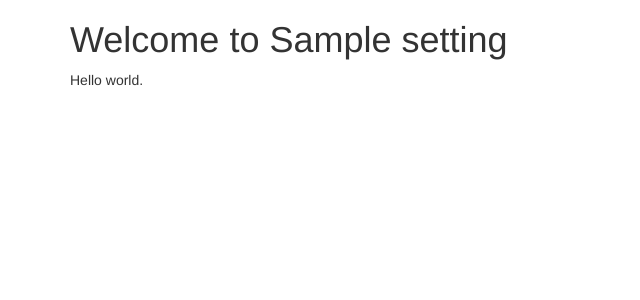
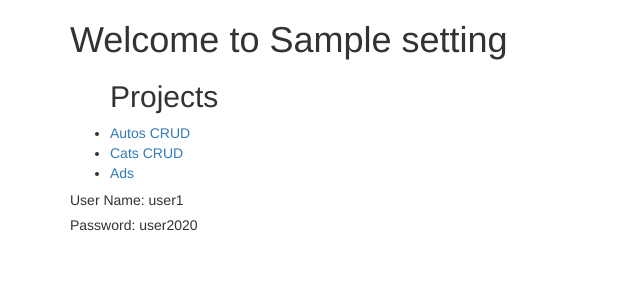
Before and after one commit to khattab97/DjangoProjects, a Django app: template mysite/home/templates/home/main.html in a window 1280 px wide. Shown: the top 300 px of the page, without its empty margins (0-640 px from the left). Run offline with Django 3.2, Linux system fonts and the light colour scheme; the template is opened without the code that fills it: most values are stand-ins (such as "Sample title", 1, 10 or a date in 2020); some libraries are stand-ins or nearby versions.

```diff
--- a/mysite/ads/forms.py
+++ b/mysite/ads/forms.py
@@ -10,7 +10,7 @@ class CreateForm(forms.ModelForm):
 
 
     picture = forms.FileField(required=False, label='File to Upload <= '+max_upload_limit_text)
-
+    upload_field_name = 'picture'
 
 
 
@@ -28,7 +28,7 @@ class CreateForm(forms.ModelForm):
 
     def save(self, commit=True):
         instance = super(CreateForm, self).save(commit=False)
-        f = instance.get('picture')
+        f = instance.picture
         if isinstance(f, InMemoryUploadedFile):
             bytearr = f.read()
             instance.content_type = f.content_type
--- a/mysite/ads/views.py
+++ b/mysite/ads/views.py
@@ -58,14 +58,14 @@ class AdUpdateView(LoginRequiredMixin, View):
         return render(request, self.template_name, ctx)
 
     def post(self, request, pk):
-        ad = get_object_or_404(Ad, id=pk, owner=self.requst.user)
+        ad = get_object_or_404(Ad, id=pk, owner=self.request.user)
         form = CreateForm(request.POST, request.FILES or None, instance=ad)
         if not form.is_valid():
             ctx = {'form': form}
             return render(request, self.template_name, ctx)
         form.save()
 
-        return redirect(self.reverse_lazy)
+        return redirect(self.success_url)
 
 
 class AdDeleteView(OwnerDeleteView):
--- a/mysite/home/templates/home/main.html
+++ b/mysite/home/templates/home/main.html
@@ -1,7 +1,21 @@
 {% extends "base_bootstrap.html" %}
 {% block content %}
     <h1>Welcome to {{ settings.APP_NAME }}</h1>
+    <ul>
+        <h2>Projects</h2>
+        <li>
+            <a href="autos">Autos CRUD</a>
+        </li>
+        <li>
+            <a href="cats">Cats CRUD</a>
+        </li>
+        <li>
+            <a href="ads">Ads</a>
+        </li>
+    </ul>
+
     <p>
-    Hello world.
+        <h5>User Name: user1</h5>
+        <h5>Password: user2020</h5>
     </p>
 {% endblock content %}
--- a/mysite/mysite/settings.py
+++ b/mysite/mysite/settings.py
@@ -16,7 +16,7 @@ import os
 BASE_DIR = os.path.dirname(os.path.dirname(os.path.abspath(__file__)))
 
 # Used for a default title
-APP_NAME = 'I Dont know'   # Add
+APP_NAME = 'Django Projects'   # Add
 
 # Quick-start development settings - unsuitable for production
 # See https://docs.djangoproject.com/en/3.0/howto/deployment/checklist/
```
